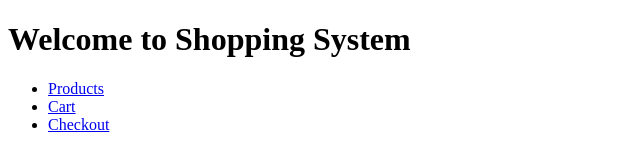
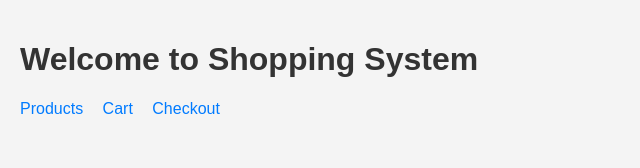
Before and after one commit to Sovanda-chib/Shopping-system, a plain HTML site: page index.html in a window 1280 px wide. Shown: the whole page, without its empty margins (0-640 px from the left). Drawn offline with Linux system fonts and the light colour scheme.

Commit message:
Add style to menu

```diff
--- a/index.html
+++ b/index.html
@@ -4,6 +4,32 @@
     <meta charset="UTF-8">
     <meta name="viewport" content="width=device-width, initial-scale=1.0">
     <title>Shopping System</title>
+    <style>
+        body {
+            font-family: Arial, sans-serif;
+            margin: 0;
+            padding: 20px;
+            background-color: #f4f4f4;
+        }
+        h1 {
+            color: #333;
+        }
+        nav ul {
+            list-style-type: none;
+            padding: 0;
+        }
+        nav ul li {
+            display: inline;
+            margin-right: 15px;
+        }
+        nav ul li a {
+            text-decoration: none;
+            color: #007BFF;
+        }
+        nav ul li a:hover {
+            text-decoration: underline;
+        }
+    </style>
 </head>
 <body>
     <h1>Welcome to Shopping System</h1>
```
